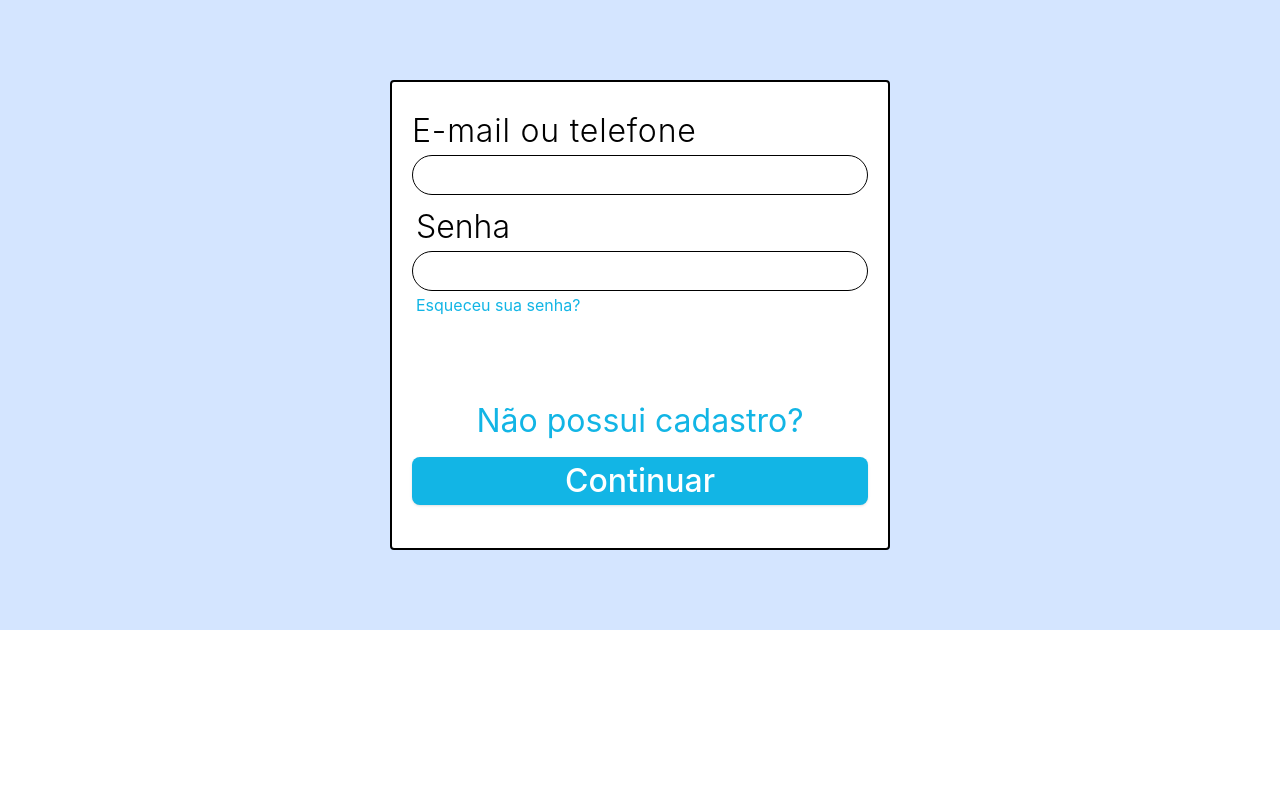
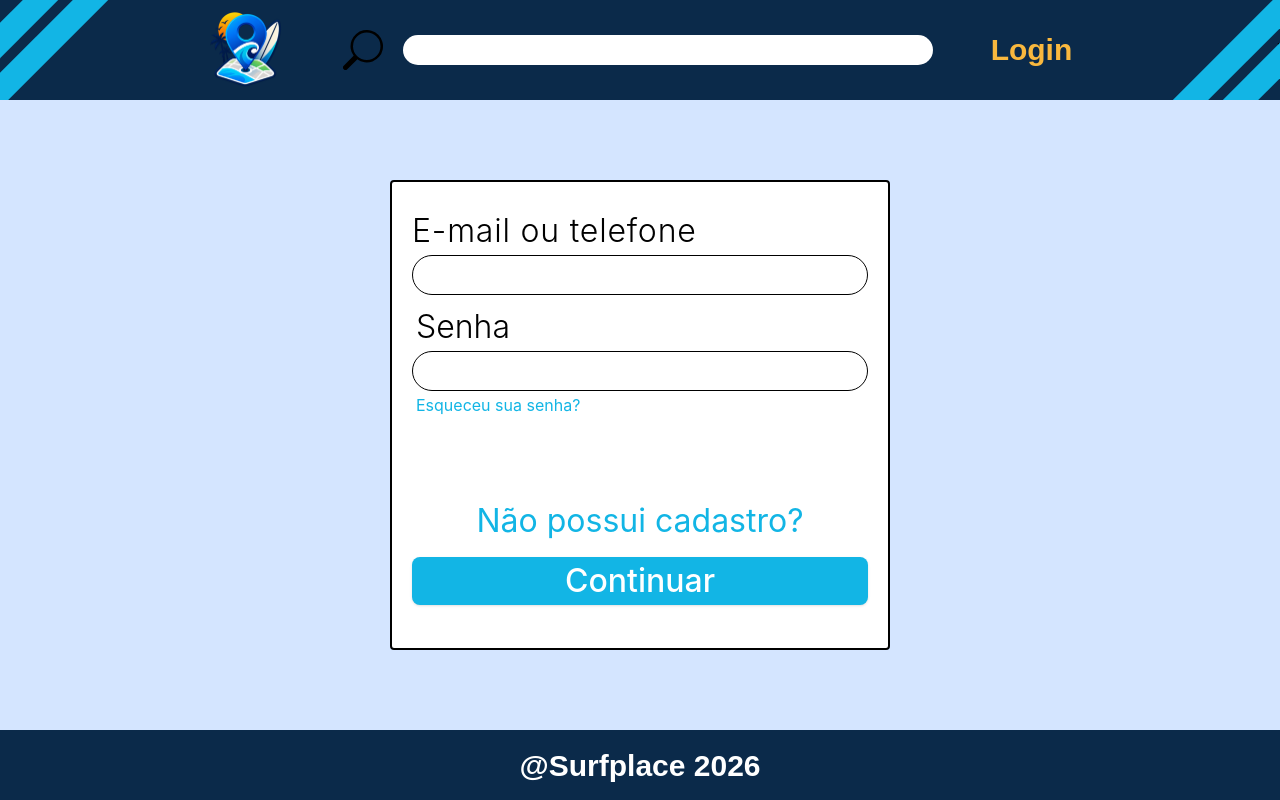
Before and after one commit to VitorPrates/SurfplaceFront, a React (Vite) app: page /login in a window 1280 px wide. Built offline with nearby package versions, Linux system fonts and the light colour scheme; no server answers.

Commit message:
correções de links para página home

```diff
--- a/src/App.jsx
+++ b/src/App.jsx
@@ -42,8 +42,17 @@ export default function App() {
                 <Footer/>
               </>} />
 
-              <Route path="/login" element={<Login/>} />
-              <Route path="/Cadastro_user" element={<Cadastro_user/>} />
+              <Route path="/login" element={<>
+                <Header/>
+                <Login/>
+                <Footer />
+
+              </>} />
+              <Route path="/Cadastro_user" element={<>
+              <Header />
+              <Cadastro_user/>
+              <Footer />
+              </>} />
             </Routes>
         </BrowserRouter>
       </AuthProvider>
--- a/src/componentes/Header.jsx
+++ b/src/componentes/Header.jsx
@@ -19,7 +19,7 @@ export default function Header()
 
         <div className="flex items-center w-fit m-auto gap-[58px]">
             <div className="h-full w-fit">
-                <Link to={"/"}><div className="logo w-20"><img src={logo} alt="logo surflace" className=""/></div></Link>
+                <Link to={"/home"}><div className="logo w-20"><img src={logo} alt="logo surflace" className=""/></div></Link>
 
             </div>
             <form action="" className="flex gap-5 items-center">
```
